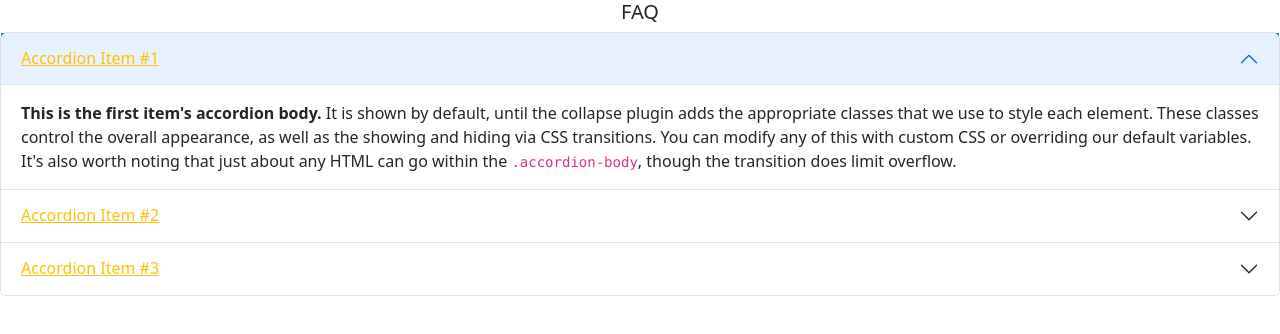
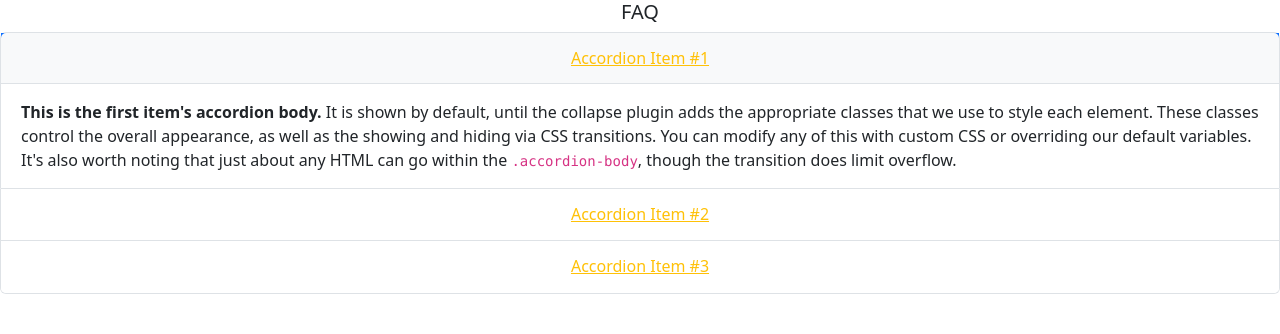
Before and after one commit to aroszuk/aroszuk.github.io, a plain HTML site: page Bootstrapp/zad2-faq/index.html in a window 1280 px wide. Drawn offline with nearby package versions, Linux system fonts and the light colour scheme.

Commit message:
poprawka

```diff
--- a/Bootstrapp/zad2-faq/css/style.css
+++ b/Bootstrapp/zad2-faq/css/style.css
@@ -1,14 +1,10 @@
-i {
-    font-size:80px;
+.accordion-button {
+
+    display:flex;
+    justify-content:center;
 }
 
-div.word {
+.accordion-button::after {
 
-    width:150px;
-    height:150px;
+    display:none;
 }
-
-/* .item {
-
-    border:1px solid red;
-} */
--- a/Bootstrapp/zad2-faq/index.html
+++ b/Bootstrapp/zad2-faq/index.html
@@ -16,7 +16,7 @@
     <div class="accordion" id="accordionExample">
       <div class="accordion-item">
         <h2 class="accordion-header bg-primary" id="headingOne">
-          <button class="accordion-button text-center text-warning btn-link" type="button" data-bs-toggle="collapse" data-bs-target="#collapseOne" aria-expanded="false" aria-controls="collapseOne">
+          <button class="accordion-button justify-content-center bg-light text-warning btn-link" type="button" data-bs-toggle="collapse" data-bs-target="#collapseOne" aria-expanded="false" aria-controls="collapseOne">
             Accordion Item #1
           </button>
         </h2>
```
